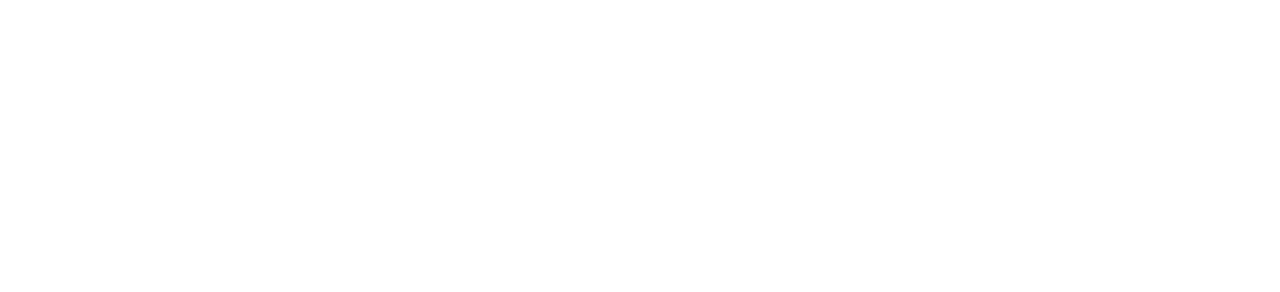
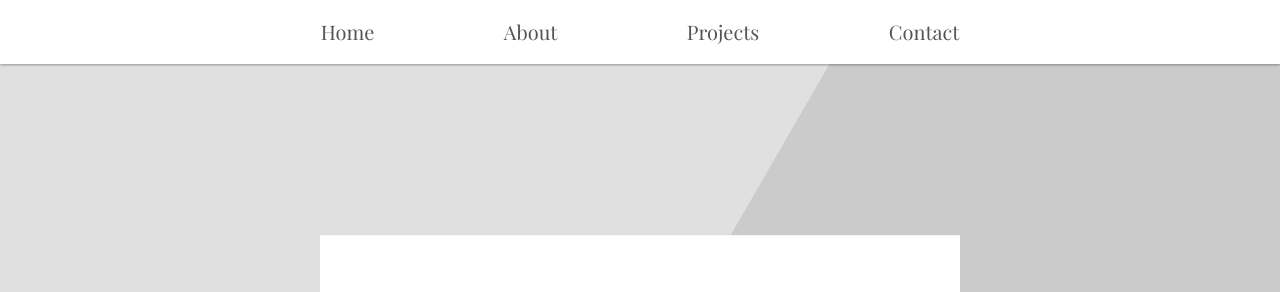
Before and after one commit to MarkCMcConnell/portfolio, a plain HTML site: page index.html in a window 1280 px wide. Shown: the top 292 px of the page. Drawn offline with nearby package versions, Linux system fonts and the light colour scheme; the site is published under a folder, as on GitHub Pages, so addresses that start at the root find nothing; a web font is replaced by a local one.

Commit message:
correct index.html error

```diff
--- a/index.html
+++ b/index.html
@@ -1 +1 @@
-<!DOCTYPE html> <html lang=en> <head> <meta charset=utf-8> <meta name=viewport content="width=device-width,initial-scale=1,shrink-to-fit=no"> <meta name=theme-color content=#000000> <link href=https://maxcdn.bootstrapcdn.com/font-awesome/4.7.0/css/font-awesome.min.css rel=stylesheet integrity=sha384-wvfXpqpZZVQGK6TAh5PVlGOfQNHSoD2xbE+QkPxCAFlNEevoEH3Sl0sibVcOQVnN crossorigin=anonymous> <title>Mark McConnell</title> <link href="/styles.css" rel="stylesheet"></head> <body> <noscript> You need to enable JavaScript to run this app. </noscript> <div id=root></div> <script type="text/javascript" src="/main.js"></script></body> </html>
+<!DOCTYPE html> <html lang=en> <head> <meta charset=utf-8> <meta name=viewport content="width=device-width,initial-scale=1,shrink-to-fit=no"> <meta name=theme-color content=#000000> <link href=https://maxcdn.bootstrapcdn.com/font-awesome/4.7.0/css/font-awesome.min.css rel=stylesheet integrity=sha384-wvfXpqpZZVQGK6TAh5PVlGOfQNHSoD2xbE+QkPxCAFlNEevoEH3Sl0sibVcOQVnN crossorigin=anonymous> <title>Mark McConnell</title> <link href="styles.css" rel="stylesheet"></head> <body> <noscript> You need to enable JavaScript to run this app. </noscript> <div id=root></div> <script type="text/javascript" src="main.js"></script></body> </html>
```
